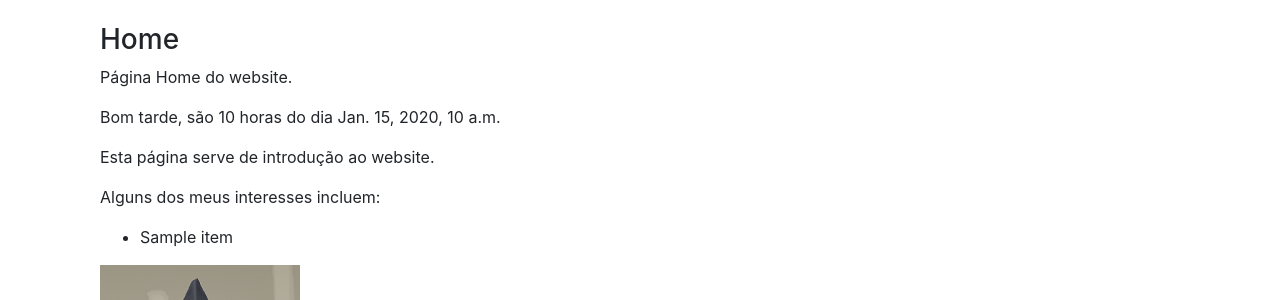
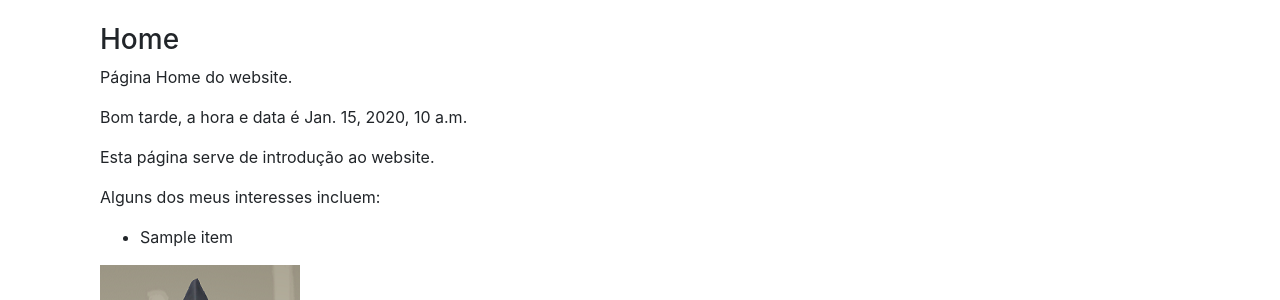
Before and after one commit to PmaiWoW/pw-lab6, a Django app: template website/templates/website/home.html in a window 1280 px wide. Shown: the part 271-571 px from the top of the page. Run offline with Django 3.2, Linux system fonts and the light colour scheme; the template is opened without the code that fills it: most values are stand-ins (such as "Sample title", 1, 10 or a date in 2020); some libraries are stand-ins or nearby versions.

Commit message:
projeto django fix 5

```diff
--- a/website/templates/website/home.html
+++ b/website/templates/website/home.html
@@ -8,9 +8,9 @@
     <p>Página Home do website.</p>
 
     {% if hora < 12 %}
-        <p>Bom dia, são {{ hour }} horas do dia {{ date }}</p>
+        <p>Bom dia, a hora e data é {{ dateAndHour }}</p>
     {%  else %}
-        <p>Bom tarde, são {{ hour }} horas do dia {{ date }}</p>
+        <p>Bom tarde, a hora e data é {{ dateAndHour }}</p>
     {% endif %}
 
     <p>Esta página serve de introdução ao website.</p>
--- a/website/views.py
+++ b/website/views.py
@@ -11,8 +11,7 @@ def home_page_view(request):
             "Desenvolvimento de videojogos"
         ]
     context = {
-        'hour': datetime.datetime.hour,
-        'date': datetime.date.today(),
+        'dateAndHour': datetime.datetime.now(),
         'interests': interestsList,
         'interestsLen': len(interestsList)
     }
```
